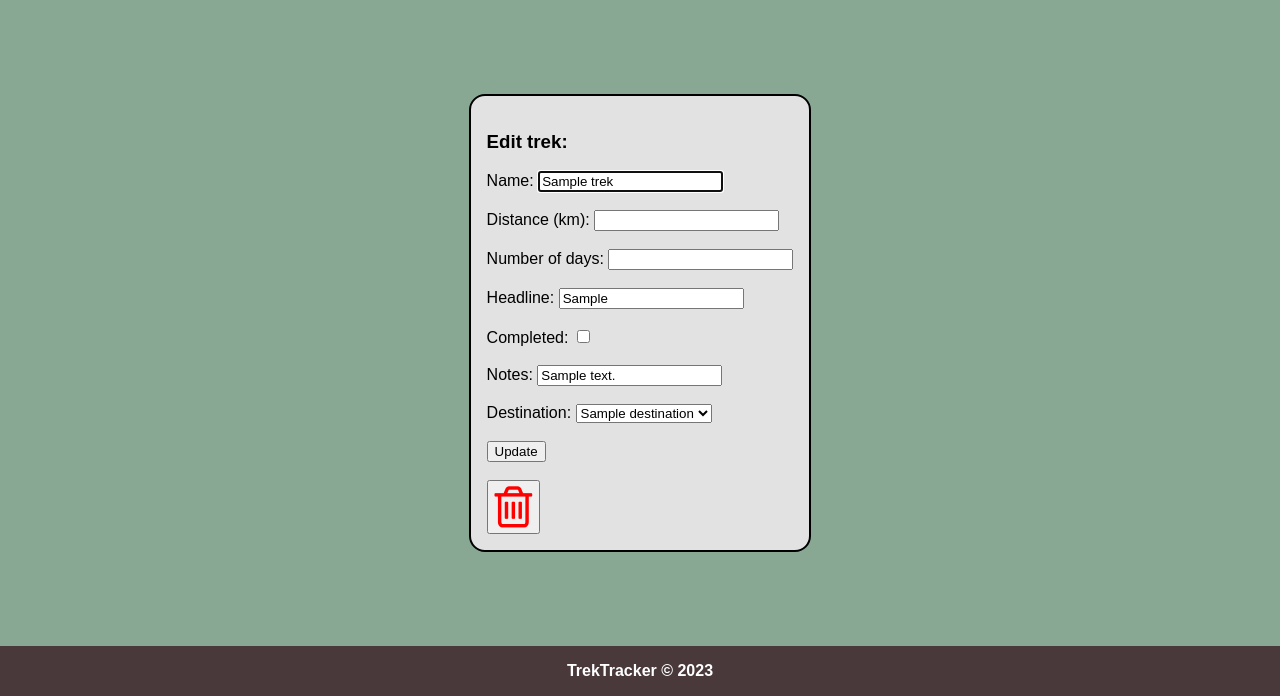
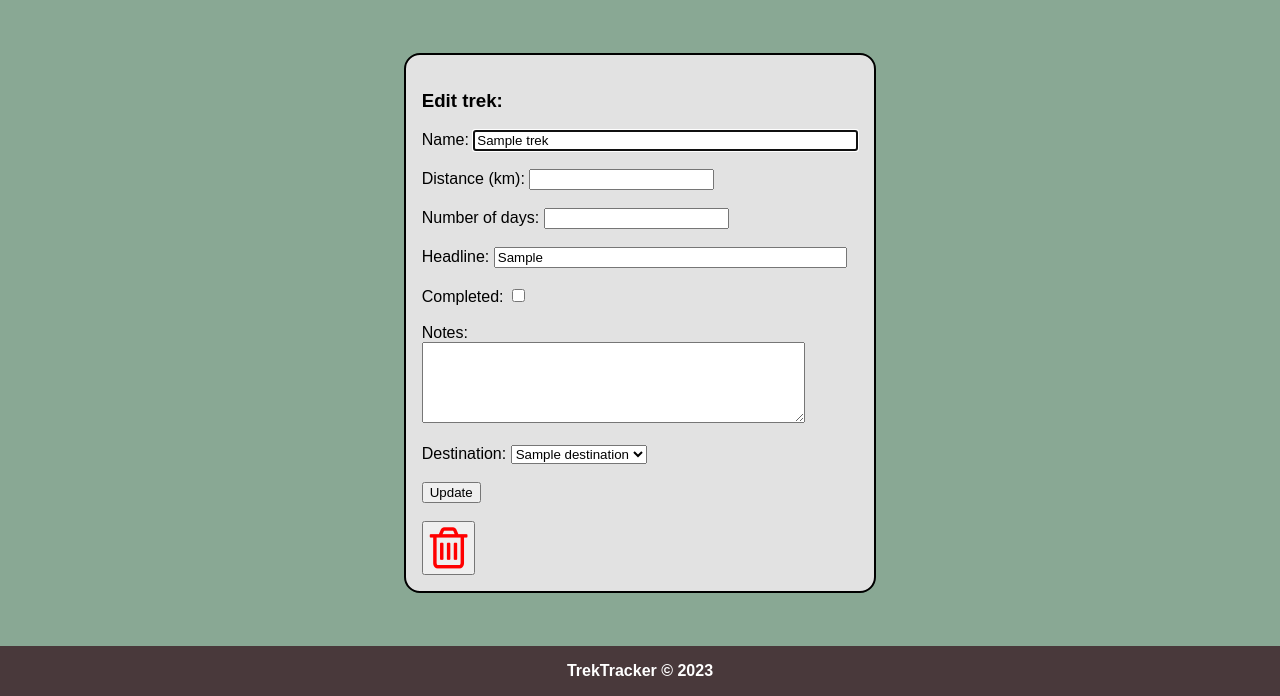
Before and after one commit to sshingler/solo_project_1, a Flask app: page /treks/1/edit in a window 1280 px wide. Shown: the part 104-800 px from the top of the page. Run offline with Flask 2, Linux system fonts and the light colour scheme; a database or web service that is not in the repository returns one stand-in record (values such as "Sample title"); some libraries are stand-ins or nearby versions.

Commit message:
42 - amends to add/edit forms

```diff
--- a/static/styles.css
+++ b/static/styles.css
@@ -158,6 +158,7 @@
     padding: 1rem;
     border: 2px solid black;
     border-radius: 1rem;
+    margin: 1rem;
 }
 
 .edit_trek {
--- a/templates/destinations/new.html
+++ b/templates/destinations/new.html
@@ -9,9 +9,8 @@
 
 
    <div>
-    <br>
         <label for = "destination_name">Name:</label>
-        <input type = "text" id = "destination_name" name = "destination_name" placeholder = "Destination name" required autofocus>
+        <input type = "text" id = "destination_name" name = "destination_name" placeholder = "Destination name" size="45" required autofocus>
    </div>
    <br>
     <div>
@@ -274,7 +273,7 @@
     </div>
     <br>
     <div>
-    <input class="add-destination-button" type='submit' value="Add destination">
+        <input class="add-destination-button" type='submit' value="Add destination">
     </div>
 </form>
 </div>
--- a/templates/treks/edit.html
+++ b/templates/treks/edit.html
@@ -9,7 +9,7 @@
 
     <div>
         <label for = "trek_name">Name:</label>
-        <input type = "text" id ="trek_name" name = "trek_name" value = "{{trek.trek_name}}" autofocus>
+        <input type = "text" id ="trek_name" name = "trek_name" value = "{{trek.trek_name}}" autofocus size="45">
     </div>
     <br>
     <div>
@@ -24,7 +24,7 @@
     <br>
     <div>
         <label for = "trek_headline">Headline:</label>
-        <input type = "text" id = "trek_headline" name = "trek_headline" value = "{{trek.trek_headline}}">
+        <input type = "text" id = "trek_headline" name = "trek_headline" value = "{{trek.trek_headline}}" size="41">
     </div>
     <br>
     <div>
@@ -34,7 +34,9 @@
     <br>
     <div>
         <label for = "trek_notes">Notes:</label>
-        <input type = "text" id = "trek_notes" name = "trek_notes" value = "{{trek.trek_notes}}">
+    </div>
+    <div>
+        <textarea id = "trek_notes" name = "trek_notes" rows="5" cols="45"></textarea>
     </div>
     <br>
     <div>
```
Also changed, not shown: templates/treks/new.html (+5 -3 lines).
